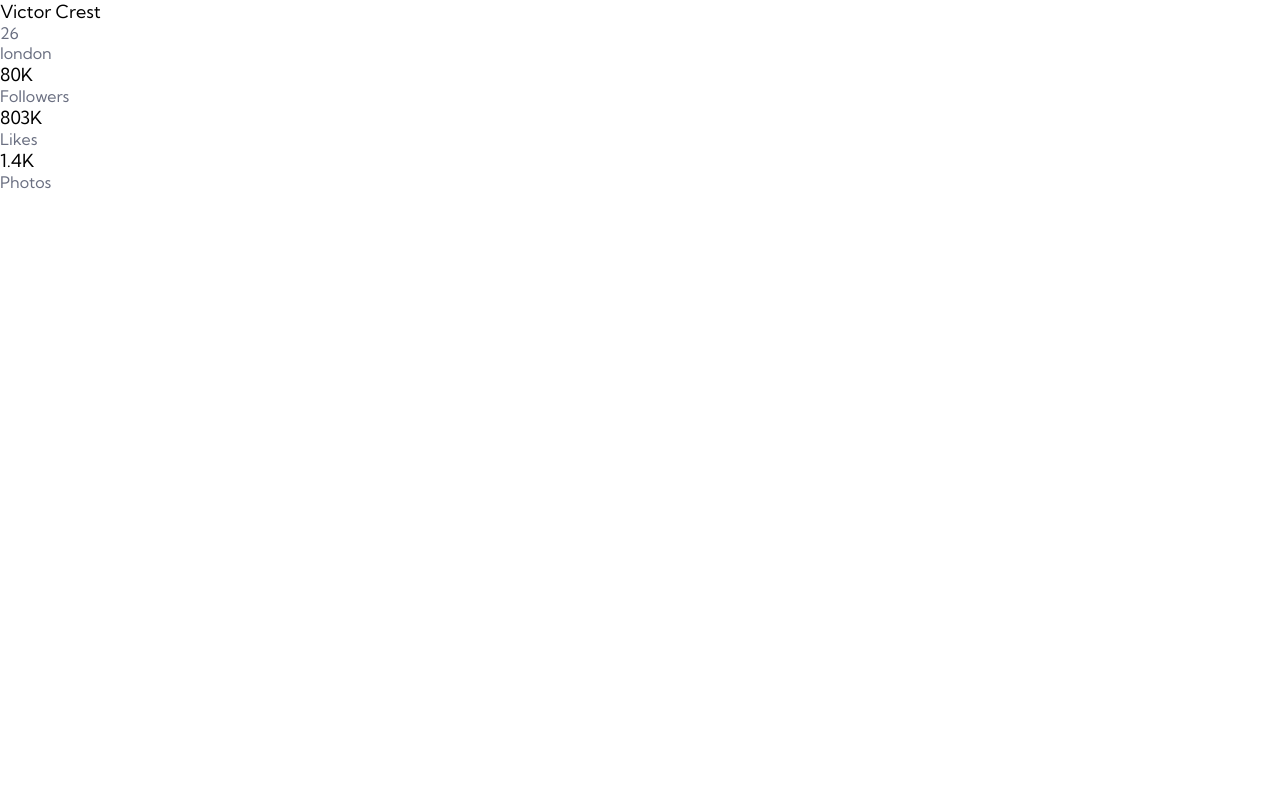
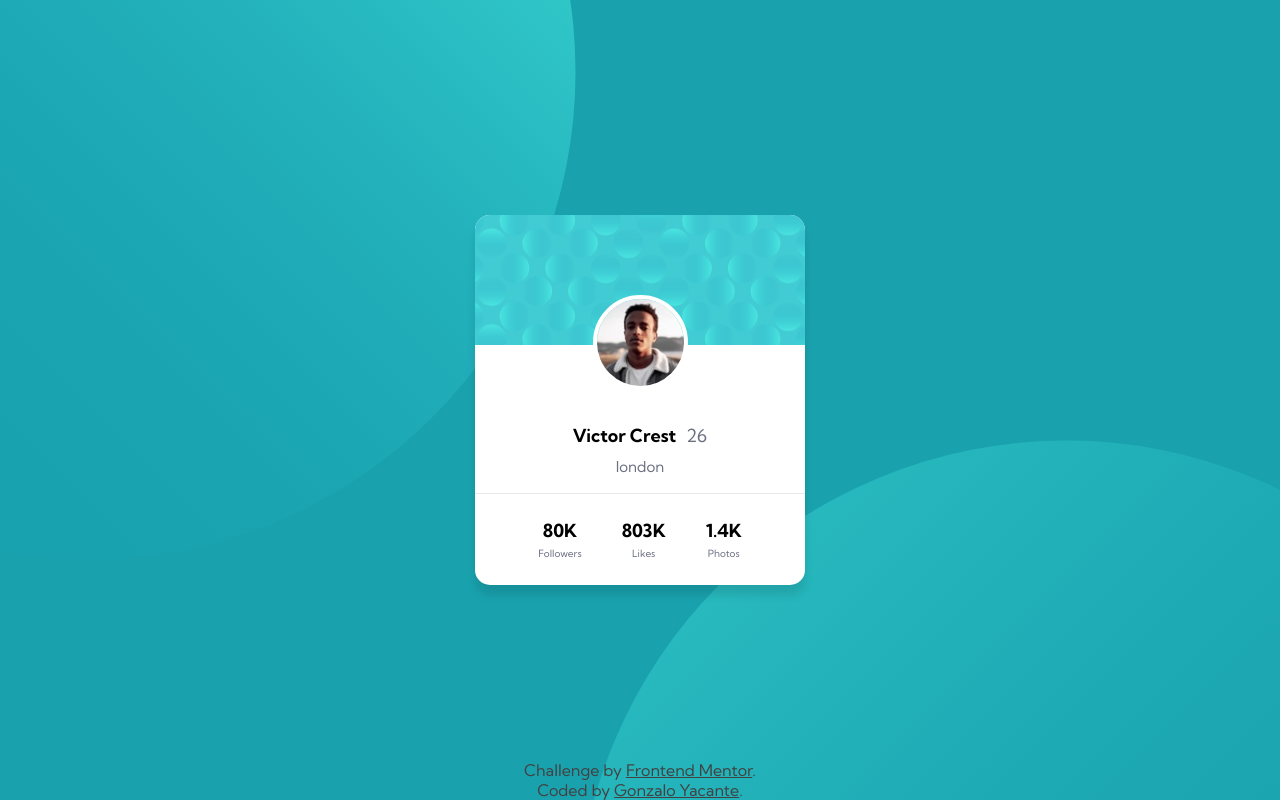
Before and after one commit to GonzaloYacante/profile-card, a plain HTML site: page index.html in a window 1280 px wide. Drawn offline with Linux system fonts and the light colour scheme.

Commit message:
Proyecto terminado

```diff
--- a/index.html
+++ b/index.html
@@ -9,32 +9,45 @@
     <link rel="stylesheet" href="./styles.css">
     <link rel="preconnect" href="https://fonts.gstatic.com">
     <link href="https://fonts.googleapis.com/css2?family=Kumbh+Sans:wght@400;700&display=swap" rel="stylesheet">
-    <link rel="icon" type="image/png" sizes="32x32" href="./images/favicon-32x32.png">
+    <link rel="icon" type="image/png" sizes="32x32" href="./img/favicon-32x32.png">
 </head>
 <body>
     <main>
-        <div class="main-profile">
-            <p class="profile-name">Victor Crest</p>
-            <p class="profile-years">26</p>
-            <p class="profile-country">london</p>
+        <div class="card">
+            <div class="card-header">
+                <img src="./img/image-victor.jpg" alt="Foto de perfil">
             </div>
-
-    </main>
-    <footer>
-        <div class="footer-container">
-            <div class="footer-container-stats">
+            <div class="card-info">
+                <div class="card-info-container">
+                    <p class="info-name">Victor Crest</p>
+                    <p class="info-years">26</p>
+                    <p class="info-country">london</p>
+                </div>
+            </div>
+            <div class="card-stats">
+                <div class="card-stats-container">
                     <p class="number-stats">80K</p>
                     <p class="name-stats">Followers</p>
                 </div>
-            <div class="footer-container-stats">
+                <div class="card-stats-container">
                     <p class="number-stats">803K</p>
                     <p class="name-stats">Likes</p>
                 </div>
-            <div class="footer-container-stats">
+                <div class="card-stats-container">
                     <p class="number-stats">1.4K</p>
                     <p class="name-stats">Photos</p>
                 </div>
             </div>
-    </footer>
+        </div>
+
+        <div class="attribution">
+            <p>
+                Challenge by <a href="https://www.frontendmentor.io?ref=challenge"  target="_blank">Frontend Mentor</a>.
+            </p>
+            <p>
+                Coded by <a href="https://www.frontendmentor.io/profile/GonzaloYacante" target="blank">Gonzalo Yacante</a>.
+            </p>
+        </div>
+    </main>
 </body>
 </html>
--- a/styles.css
+++ b/styles.css
@@ -6,19 +6,132 @@
 
 html {
     font-size: 62.5%;
+    height: 100%;
 }
 
 body {
+    height: 100%;
     font-size: 1.6rem;
     font-family: 'Kumbh Sans', sans-serif;
+    background-color: hsl(185, 75%, 39%);
+    background-image: url(./img/bg-pattern-bottom.svg), url(./img/bg-pattern-top.svg);
+    background-position: left 45vw top 55vh, right 55vw bottom 30vh;
+    background-repeat: no-repeat;
+    overflow: hidden;
 }
 
-.number-stats, .profile-name {
-    font-size: 1.8rem;
-    /* color: hsl(185, 75%, 39%); */
-    /* color: hsl(229, 23%, 23%); */
+main {
+    display: flex;
+    flex-direction: column;
+    justify-content: center;
+    align-items: center;
+    min-height: 100%;
+    width: 100%;
+
 }
 
-.name-stats, .profile-years, .profile-country {
+.card {
+    background-color: hsl(0deg 0% 100%);
+    border-radius: 1.5rem;
+    height: 37rem;
+    width: 33rem;
+    margin: auto auto;
+    display: flex;
+    justify-content: center;
+    align-items: center;
+    flex-direction: column;
+    box-shadow: 0px 10px 10px rgba(0, 0, 0, 0.109);
+
+}
+
+.card-header {
+    background-image: url('./img/bg-pattern-card.svg');
+    background-repeat: no-repeat;
+    background-position: center;
+    border-top-left-radius: 1.5rem;
+    border-top-right-radius: 1.5rem;
+    height: 35%;
+    width: 100%;
+    text-align: center;
+}
+
+.card-header img {
+    border-radius: 50%;
+    border: 0.4rem solid white;
+    height: 9.5rem;
+    width: 9.5rem;
+    position: relative;
+    top: 8rem;
+}
+
+.number-stats, .info-name, .info-years {
+    font-size: 1.8rem;
+}
+
+.info-name, .number-stats {
+    font-weight: bolder;
+}
+
+.name-stats, .info-years, .info-country {
     color: hsl(227, 10%, 46%);
 }
+
+.name-stats {
+    margin-top: 0.5rem;
+    font-size: 1rem;
+}
+
+.info-country {
+    font-size: 1.5rem;
+}
+
+.card-info {
+    height: 40%;
+    width: 100%;
+    display: flex;
+    justify-content: center;
+    align-items: center;
+    flex-wrap: wrap;
+}
+
+.card-info-container {
+    display: flex;
+    justify-content: center;
+    align-items: center;
+    flex-wrap: wrap;
+    height: 5rem;
+    width: 17rem;
+    padding-top: 2.5rem;
+}
+
+.info-name, .info-country, .info-years {
+    padding: 0.5rem 0.5rem;
+}
+
+.card-stats {
+    display: flex;
+    justify-content: center;
+    align-items: center;
+    height: 25%;
+    width: 100%;
+    border-top: 0.1rem solid #e8e8e8;;
+}
+
+.card-stats-container {
+    margin: 0rem 2rem;
+}
+
+.number-stats, .name-stats {
+    text-align: center;
+}
+
+.attribution {
+    text-align: center;
+    color: hsl(0, 0%, 26%);
+    position: absolute;
+    bottom: 0;
+}
+
+.attribution a {
+    color: hsl(0, 0%, 26%);
+}
```
Lines whose indentation alone changed are shown as unchanged.
